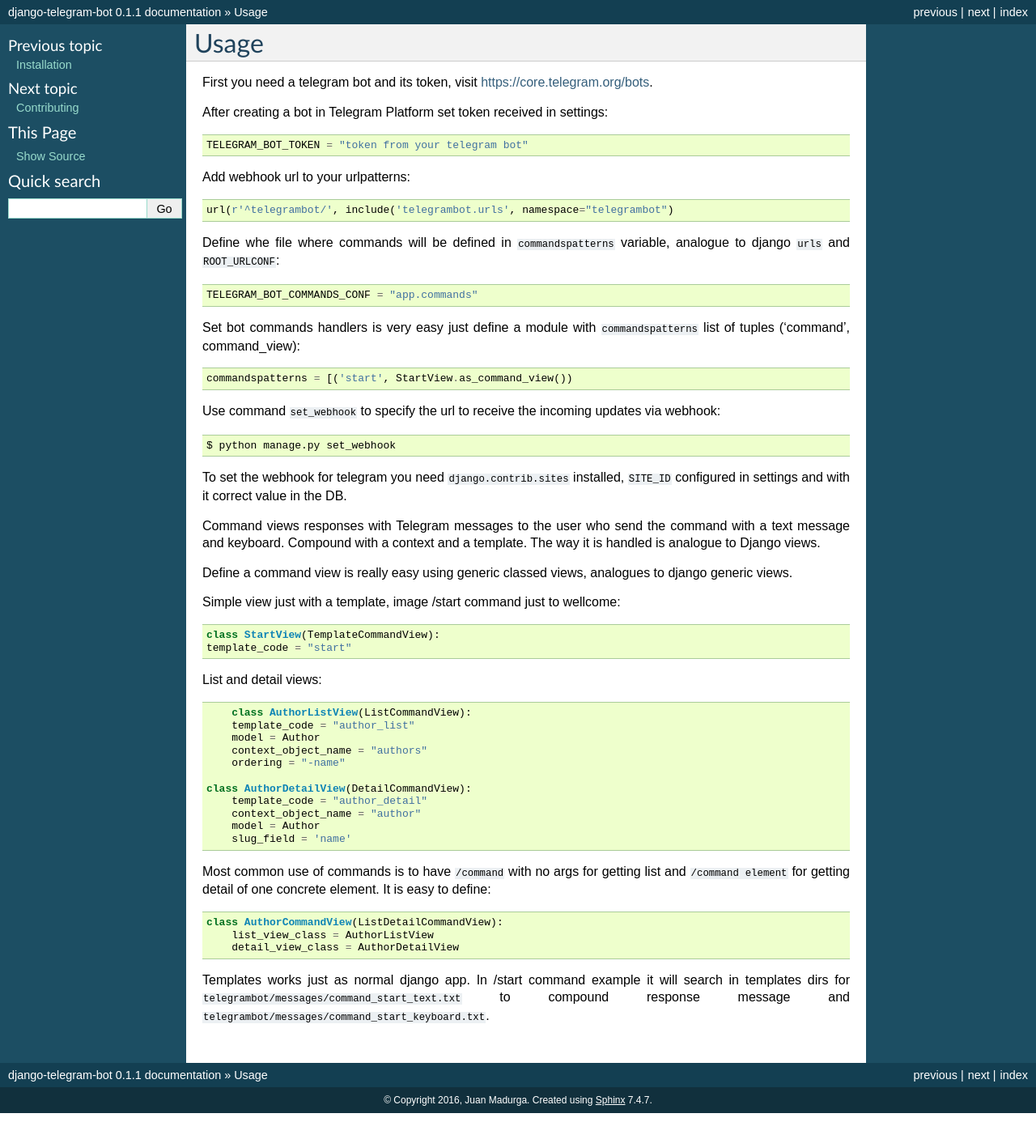
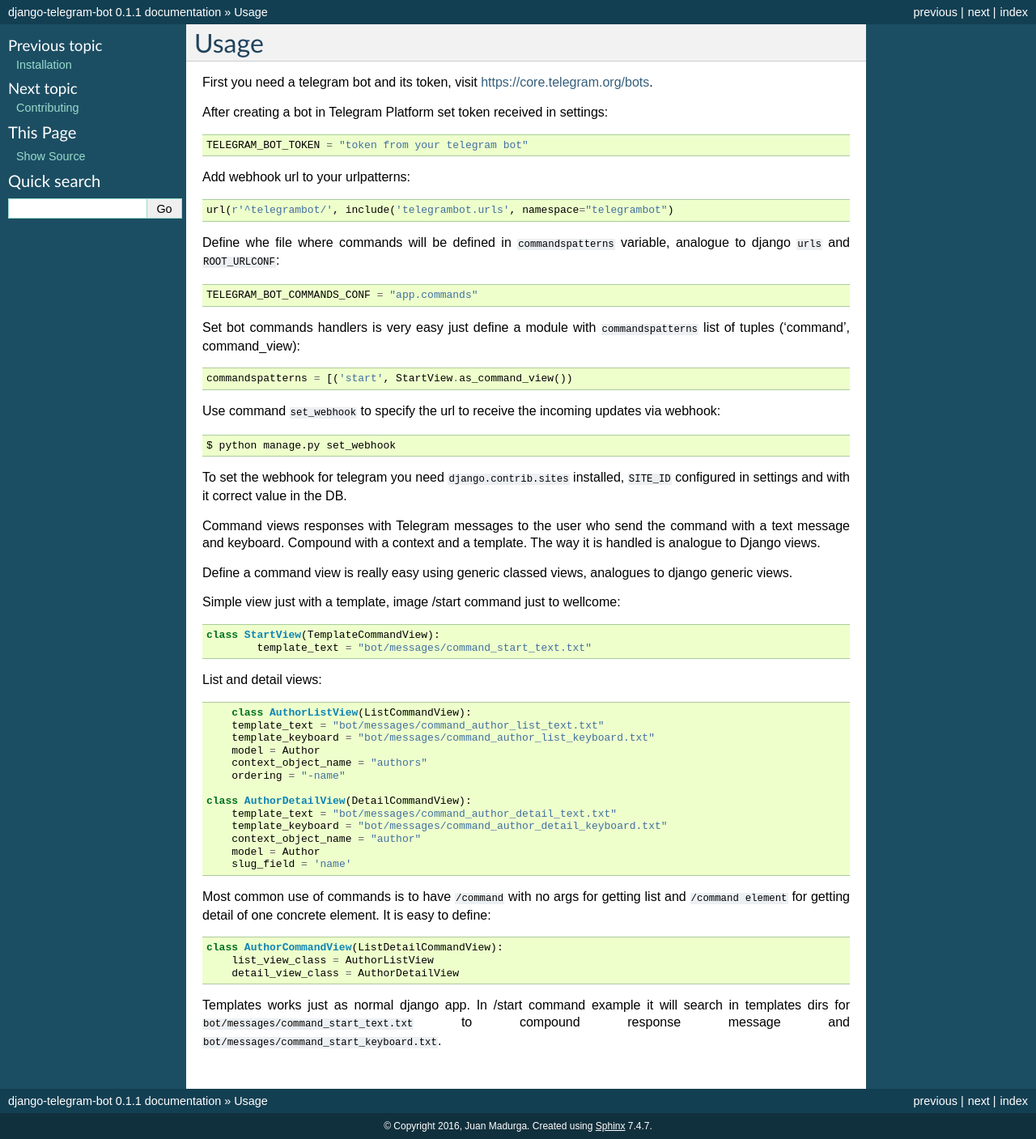
Before and after one commit to jlmadurga/django-telegram-bot, a Sphinx documentation site: the page built from docs/usage.rst, in a window 1280 px wide. Shown: the whole page at 81% size. Built offline with Sphinx 7.4.7, drawn with Linux system fonts in a browser that asks for light colours; before the commit the page ends 1375 px from its top, so only the background shows below that.

Commit message:
amend docs

```diff
--- a/docs/usage.rst
+++ b/docs/usage.rst
@@ -37,21 +37,21 @@ Define  a command view is really easy using generic classed views, analogues to
 
 Simple view just with a template, image /start command just to wellcome::
 
-
 	class StartView(TemplateCommandView):
-    	template_code = "start"
+   		template_text = "bot/messages/command_start_text.txt"
 
 List and detail views::
 
-
 	class AuthorListView(ListCommandView):
-    	template_code = "author_list"
+    	template_text = "bot/messages/command_author_list_text.txt"
+    	template_keyboard = "bot/messages/command_author_list_keyboard.txt"
     	model = Author
     	context_object_name = "authors"
     	ordering = "-name"
 
     class AuthorDetailView(DetailCommandView):
-    	template_code = "author_detail"
+    	template_text = "bot/messages/command_author_detail_text.txt"
+    	template_keyboard = "bot/messages/command_author_detail_keyboard.txt"
     	context_object_name = "author"
     	model = Author
     	slug_field = 'name'
@@ -59,11 +59,10 @@ List and detail views::
 Most common use of commands is to have ``/command`` with no args for getting list and ``/command element`` for
 getting detail of one concrete element. It is easy to define::
 
-
     class AuthorCommandView(ListDetailCommandView):
     	list_view_class = AuthorListView
     	detail_view_class = AuthorDetailView
 
 Templates works just as normal django app. In /start command example it will search in templates dirs
-for ``telegrambot/messages/command_start_text.txt`` to compound response message and
-``telegrambot/messages/command_start_keyboard.txt``.
+for ``bot/messages/command_start_text.txt`` to compound response message and
+``bot/messages/command_start_keyboard.txt``.
```
